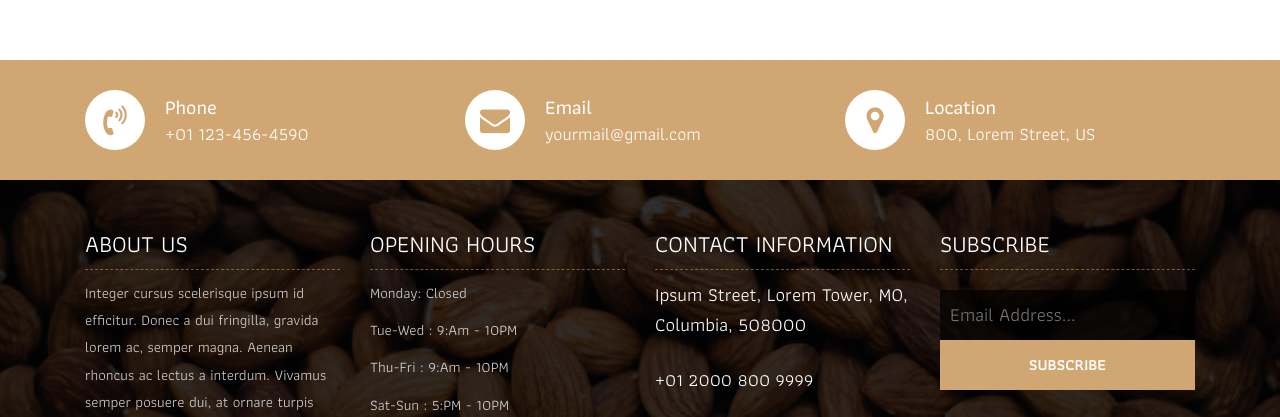
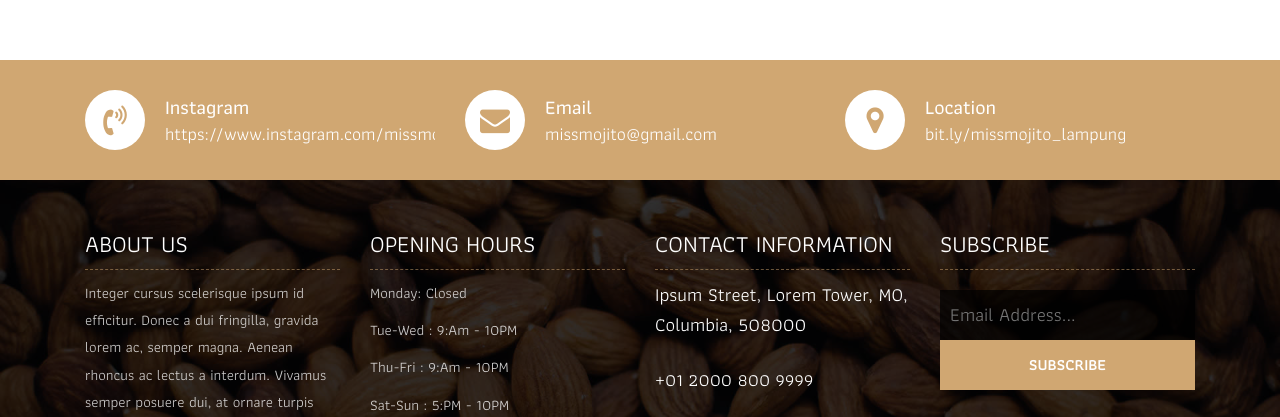
Before and after one commit to dhaifinakapitan/missmoji, a plain HTML site: page about.html in a window 1280 px wide. Shown: the part 2456-2873 px from the top of the page. Drawn offline with Linux system fonts and the light colour scheme; a web font is replaced by a local one.

Commit message:
Add files via upload

```diff
--- a/about.html
+++ b/about.html
@@ -256,9 +256,9 @@
 				<div class="col-md-4">
 					<i class="fa fa-volume-control-phone"></i>
 					<div class="overflow-hidden">
-						<h4>Phone</h4>
+						<h4>Instagram</h4>
 						<p class="lead">
-							+01 123-456-4590
+							https://www.instagram.com/missmojito_lampung/
 						</p>
 					</div>
 				</div>
@@ -267,7 +267,7 @@
 					<div class="overflow-hidden">
 						<h4>Email</h4>
 						<p class="lead">
-							yourmail@gmail.com
+							missmojito@gmail.com
 						</p>
 					</div>
 				</div>
@@ -276,7 +276,8 @@
 					<div class="overflow-hidden">
 						<h4>Location</h4>
 						<p class="lead">
-							800, Lorem Street, US
+							bit.ly/missmojito_lampung
+
 						</p>
 					</div>
 				</div>
```
Also changed, not shown: contact.html (+5 -4 lines), menu.html (+5 -4 lines).
